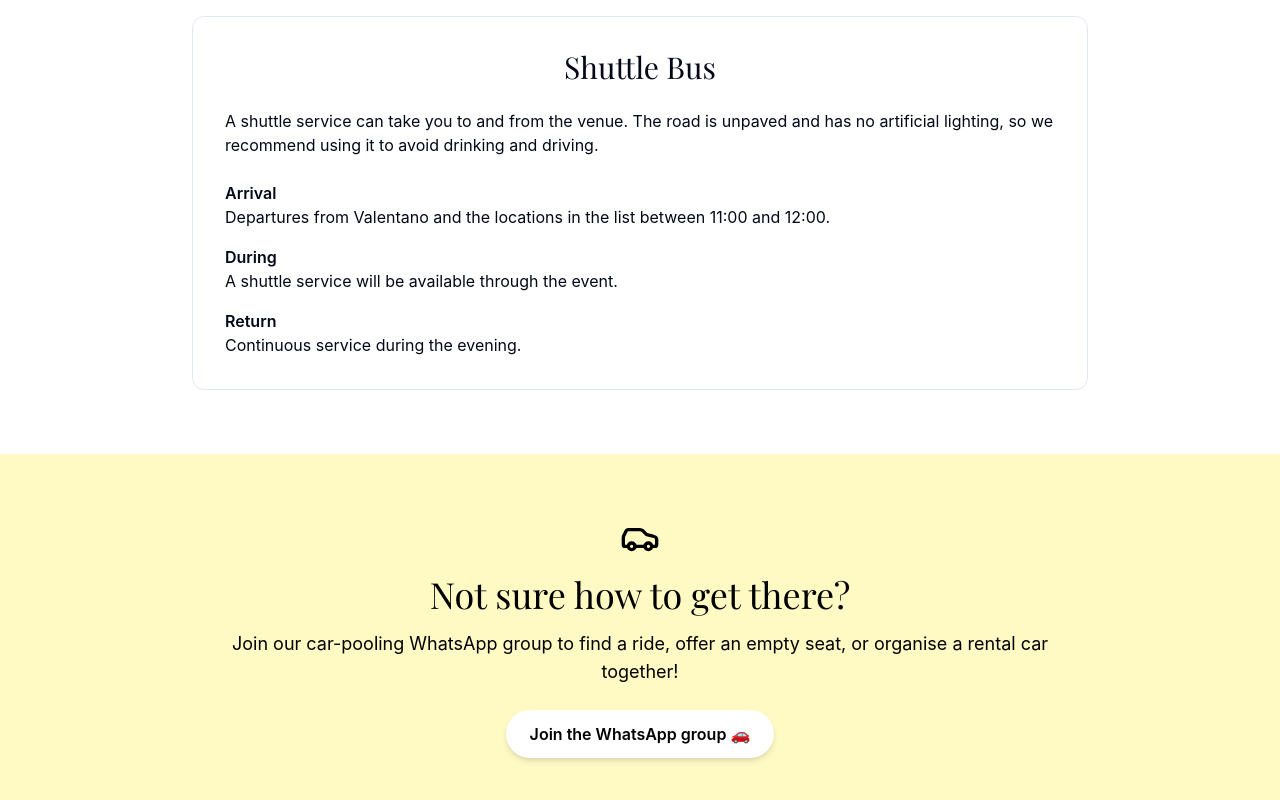
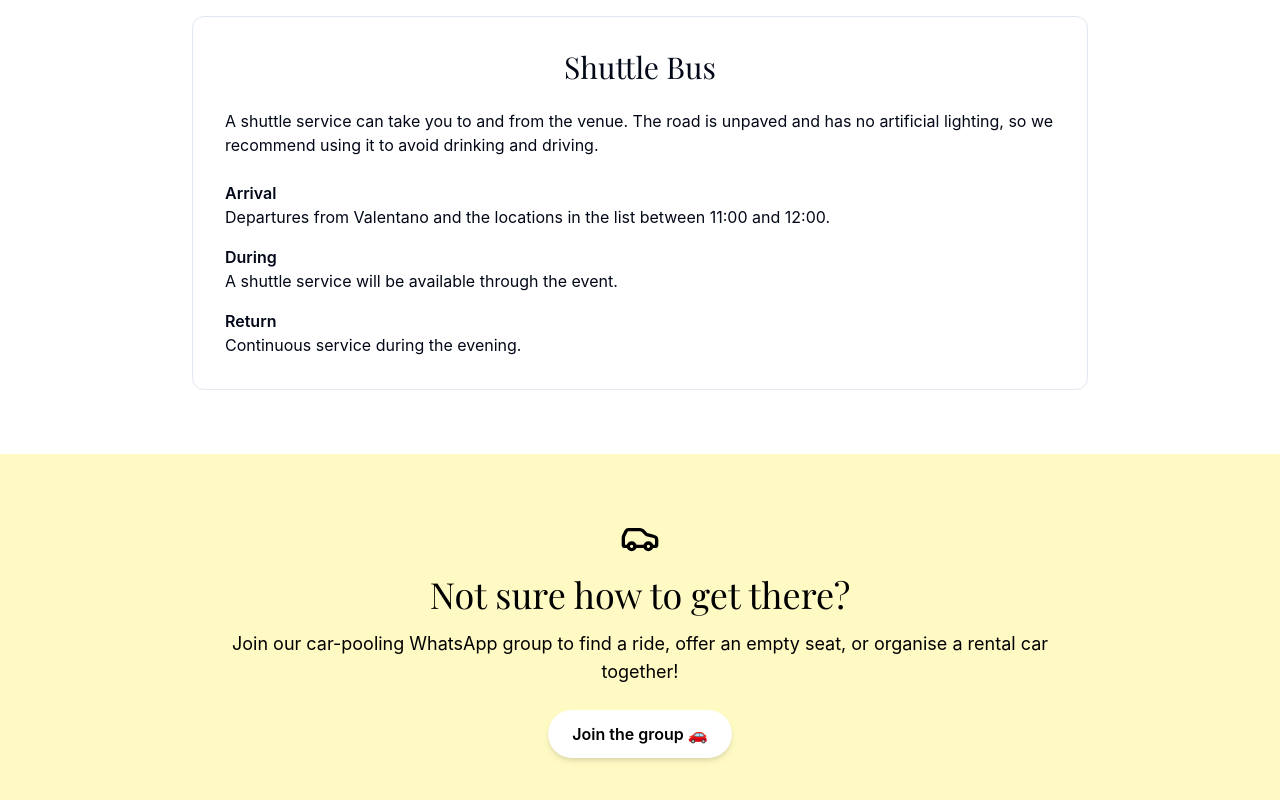
Before and after one commit to helengrapow/HellyEMatte, a React (Vite) app: page /logistics in a window 1280 px wide. Shown: the part 2047-2847 px from the top of the page. Built offline with nearby package versions, Linux system fonts and the light colour scheme; a web font is replaced by a local one.

Commit message:
typo wa group

```diff
--- a/src/pages/Story.tsx
+++ b/src/pages/Story.tsx
@@ -270,7 +270,7 @@ const Story = () => {
             rel="noopener noreferrer"
             className="inline-flex items-center bg-white text-black font-semibold px-6 py-3 rounded-full shadow-md hover:shadow-lg transition"
           >
-            Join the WhatsApp group 🚗
+            Join the group 🚗
           </a>
         </div>
       </div>
```
